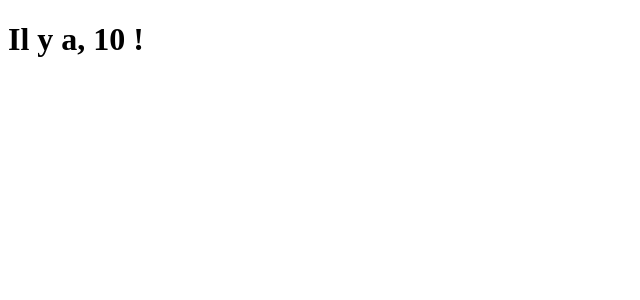
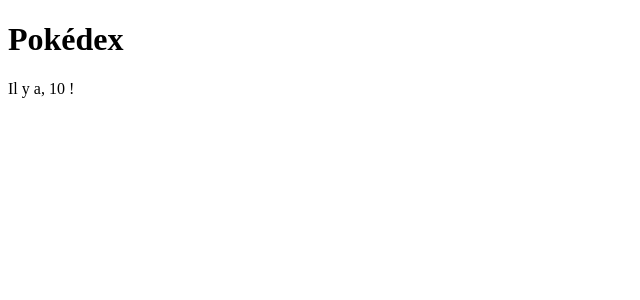
Before and after one commit to Group-ITDevSuccess/React-Pokemons-App, a React (Create React App) app: page / in a window 1280 px wide. Shown: the top 300 px of the page, without its empty margins (0-640 px from the left). Built offline with nearby package versions, Linux system fonts and the light colour scheme.

Commit message:
Expression JSX

```diff
--- a/src/App.tsx
+++ b/src/App.tsx
@@ -12,7 +12,10 @@
     },[]);
 
     return (
-        <h1>Il y a, {pokemons.length} !</h1>
+        <div>
+            <h1>Pokédex</h1>
+            <p>Il y a, {pokemons.length} !</p>
+        </div>
     )
 }
 export default App;
```
